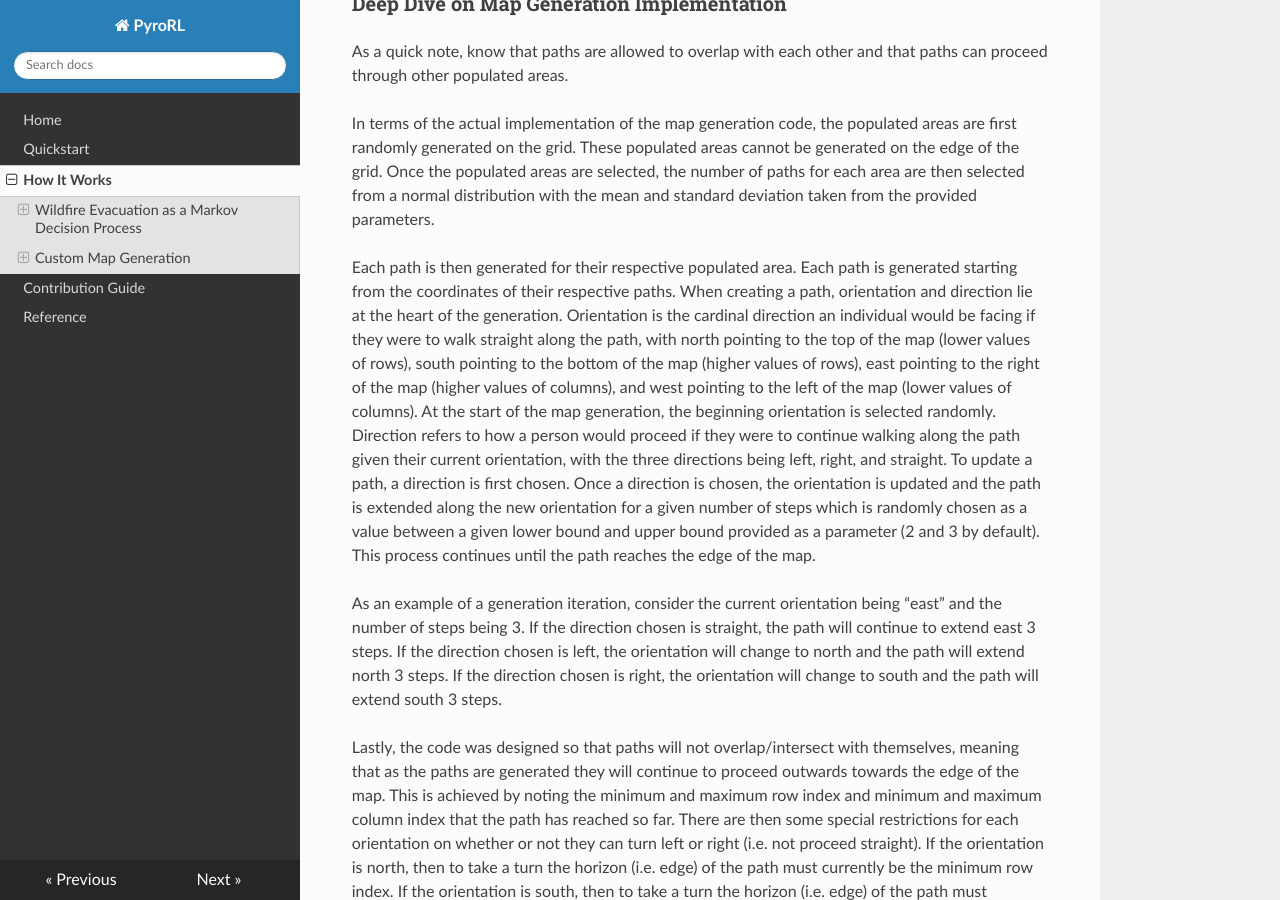
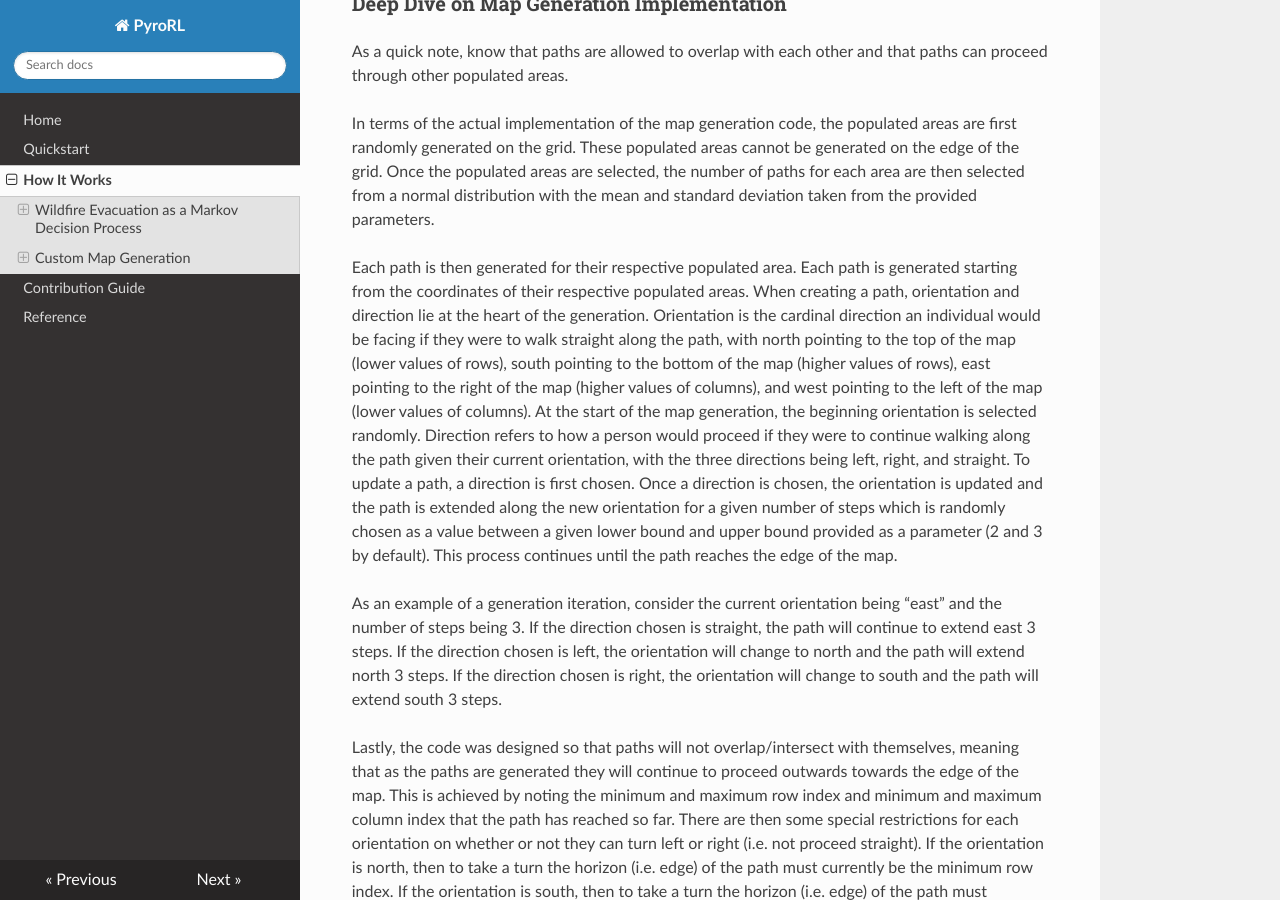
Before and after one commit to sisl/PyroRL, an MkDocs documentation site: the page built from docs/docs/how-it-works.md, in a window 1280 px wide and 900 px high, scrolled down 2451 px. Built offline with MkDocs 1.6.1, drawn with Linux system fonts in a browser that asks for light colours; nearby versions of some CDN libraries; some of the changed text lies outside the part shown.

Commit message:
small changes to docs

```diff
--- a/docs/docs/how-it-works.md
+++ b/docs/docs/how-it-works.md
@@ -3,7 +3,7 @@
 ## Wildfire Evacuation as a Markov Decision Process
 
 ### Overview of State Space
-The state space is each possible configuration of the grid. Internally, this is represented as a $5$ by $m$ by $n$ tensor, where $m$ and $n$ represent the number of rows and columns of the grid world, respectively. Each of the $5$ indices corresponds to a specific attribute:
+The state space is each possible configuration of the grid. Internally, this is represented as a $5$ by $m$ by $n$ tensor, where $m$ and $n$ represent the number of rows and columns of the grid world respectively. Each of the $5$ indices corresponds to a specific attribute:
 
 - `0 = FIRE_INDEX` – whether or not a square in the grid world is on fire or not
 - `1 = FUEL_INDEX` – the amount of fuel in the square, which is used to determine if an area will be enflamed or not
@@ -62,7 +62,7 @@
 
 In terms of the actual implementation of the map generation code, the populated areas are first randomly generated on the grid. These populated areas cannot be generated on the edge of the grid. Once the populated areas are selected, the number of paths for each area are then selected from a normal distribution with the mean and standard deviation taken from the provided parameters.
 
-Each path is then generated for their respective populated area. Each path is generated starting from the coordinates of their respective paths. When creating a path, orientation and direction lie at the heart of the generation. Orientation is the cardinal direction an individual would be facing if they were to walk straight along the path, with north pointing to the top of the map (lower values of rows), south pointing to the bottom of the map (higher values of rows), east pointing to the right of the map (higher values of columns), and west pointing to the left of the map (lower values of columns). At the start of the map generation, the beginning orientation is selected randomly. Direction refers to how a person would proceed if they were to continue walking along the path given their current orientation, with the three directions being left, right, and straight. To update a path, a direction is first chosen. Once a direction is chosen, the orientation is updated and the path is extended along the new orientation for a given number of steps which is randomly chosen as a value between a given lower bound and upper bound provided as a parameter (2 and 3 by default). This process continues until the path reaches the edge of the map.
+Each path is then generated for their respective populated area. Each path is generated starting from the coordinates of their respective populated areas. When creating a path, orientation and direction lie at the heart of the generation. Orientation is the cardinal direction an individual would be facing if they were to walk straight along the path, with north pointing to the top of the map (lower values of rows), south pointing to the bottom of the map (higher values of rows), east pointing to the right of the map (higher values of columns), and west pointing to the left of the map (lower values of columns). At the start of the map generation, the beginning orientation is selected randomly. Direction refers to how a person would proceed if they were to continue walking along the path given their current orientation, with the three directions being left, right, and straight. To update a path, a direction is first chosen. Once a direction is chosen, the orientation is updated and the path is extended along the new orientation for a given number of steps which is randomly chosen as a value between a given lower bound and upper bound provided as a parameter (2 and 3 by default). This process continues until the path reaches the edge of the map.
 
 As an example of a generation iteration, consider the current orientation being “east” and the number of steps being 3. If the direction chosen is straight, the path will continue to extend east 3 steps. If the direction chosen is left, the orientation will change to north and the path will extend north 3 steps. If the direction chosen is right, the orientation will change to south and the path will extend south 3 steps.
 
```
Also changed, not shown: docs/docs/quickstart.md (+3 -2 lines).
